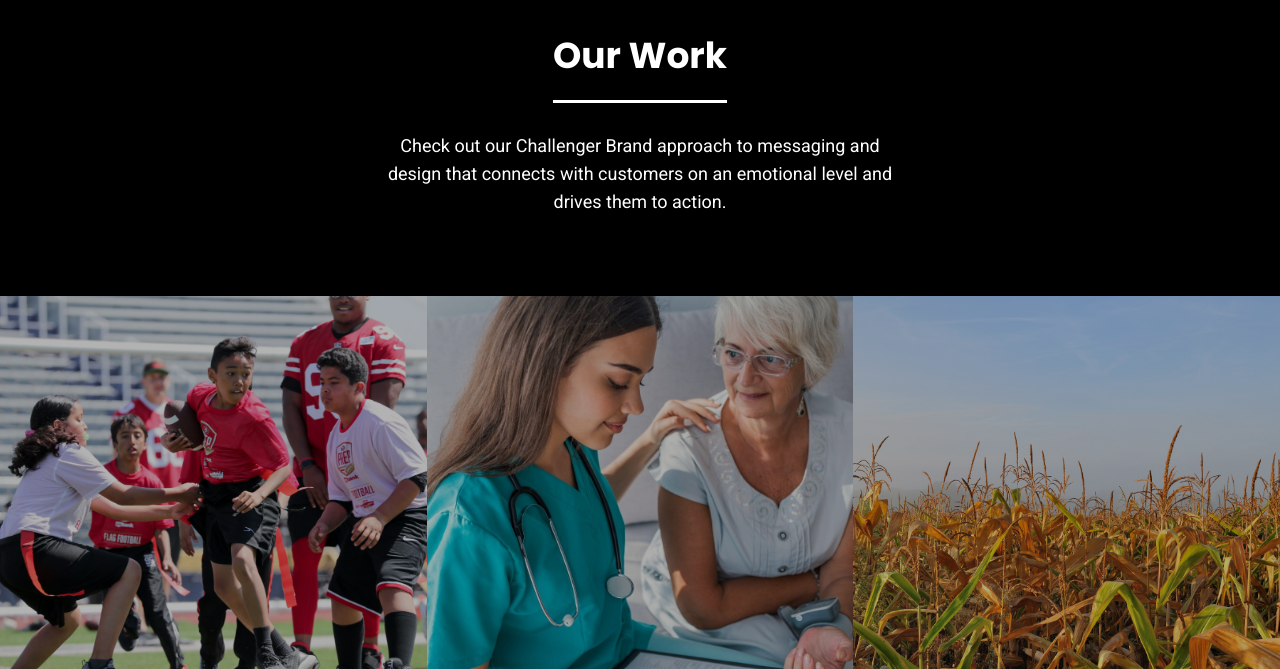
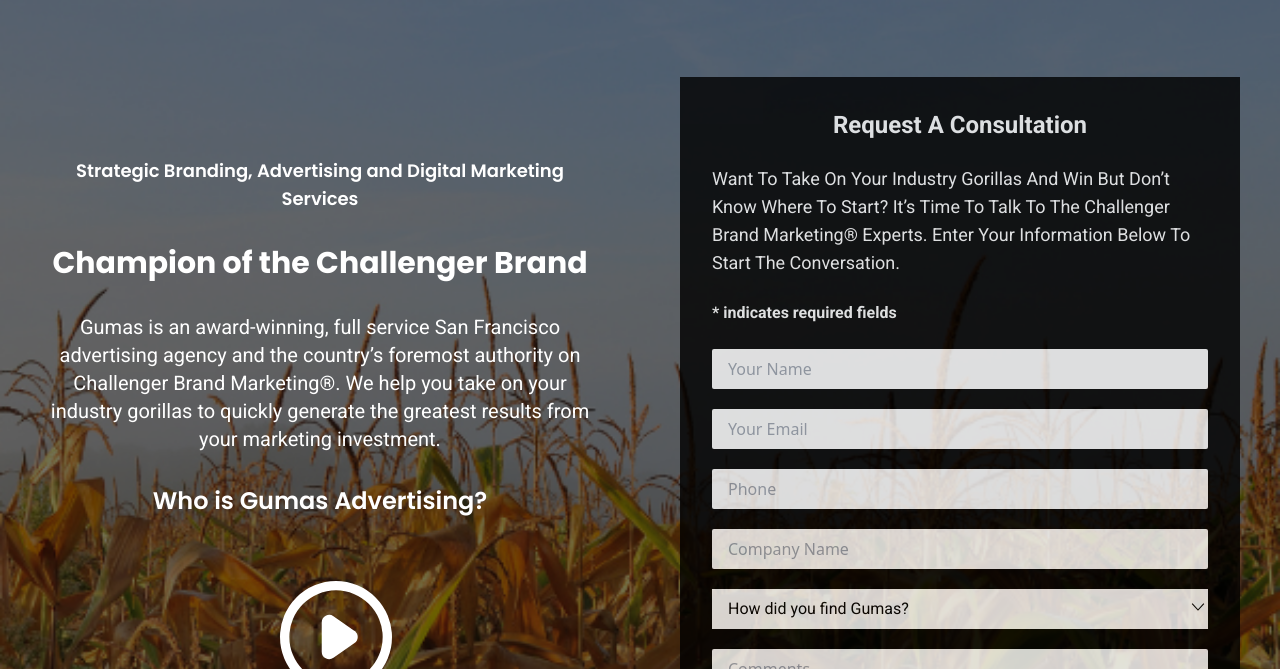
Before and after one commit to bluppco/gumas.com, an Astro site: page / in a window 1280 px wide. Shown: the part 131-800 px from the top of the page. Built offline with nearby package versions, Linux system fonts and the light colour scheme; Astro itself is replaced by a stand-in of ours.

Commit message:
feat: created hero section

```diff
--- /dev/null
+++ b/src/atoms/atoms-nandini/buttons/red-hover-white/index.astro
@@ -0,0 +1,3 @@
+<button class="text-white bg-red-800 px-12 py-3 leading-4 tracking-wide capitalize font-lato transition ease-linear delay-200 duration-300 hover:bg-white hover:text-red-800 font-extrabold">
+    <slot/>
+</button>
--- a/src/atoms/atoms-nandini/buttons/red/index.astro
+++ b/src/atoms/atoms-nandini/buttons/red/index.astro
@@ -1,3 +1,3 @@
-<button class="text-white bg-red-800 px-12 py-3 leading-4 tracking-wide capitalize font-lato transition ease-linear delay-200 duration-300 hover:bg-white hover:text-red-800 font-extrabold">
+<button class="bg-red-600 text-white font-roboto font-semibold text-xl w-full py-2">
     <slot/>
 </button>
--- /dev/null
+++ b/src/atoms/atoms-nandini/headings/three/2xl/semibold/center/white/index.astro
@@ -0,0 +1,3 @@
+<h3 class="font-semibold text-2xl font-poppins text-white text-center">
+    <slot/>
+</h3>
--- /dev/null
+++ b/src/atoms/atoms-nandini/headings/two/2xl/bold/capitalize/center/white/index.astro
@@ -0,0 +1,3 @@
+<h2 class="text-white capitalize text-center font-bold text-2xl font-roboto">
+    <slot/>
+</h2>
--- /dev/null
+++ b/src/atoms/atoms-nandini/headings/two/3xl/bold/center/white/index.astro
@@ -0,0 +1,3 @@
+<h2 class="text-white text-center font-bold text-3xl font-poppins">
+    <slot/>
+</h2>
--- /dev/null
+++ b/src/atoms/atoms-nandini/paragraphs/bold/white/index.astro
@@ -0,0 +1,3 @@
+<p class="text-white font-roboto font-bold">
+    <slot/>
+</p>
--- /dev/null
+++ b/src/atoms/atoms-nandini/paragraphs/lg/capitalize/white/index.astro
@@ -0,0 +1,3 @@
+<p class="text-white font-roboto text-lg capitalize">
+    <slot/>
+</p>
--- /dev/null
+++ b/src/atoms/atoms-nandini/paragraphs/lg/semibold/center/white/index.astro
@@ -0,0 +1,3 @@
+<p class="font-poppins font-semibold text-lg text-white text-center">
+    <slot/>
+</p>
--- /dev/null
+++ b/src/atoms/atoms-nandini/paragraphs/roboto/index.astro
@@ -0,0 +1,3 @@
+<p class="font-roboto">
+    <slot/>
+</p>
--- /dev/null
+++ b/src/atoms/atoms-nandini/paragraphs/xl/center/white/index.astro
@@ -0,0 +1,3 @@
+<p class="text-white font-roboto text-center text-xl">
+    <slot/>
+</p>
--- a/src/components/common/header/index.astro
+++ b/src/components/common/header/index.astro
@@ -19,7 +19,7 @@ import MobileHeader from "@/components/common/header/mobile-header/index.astro"
 import NavigationBar from "@/components/common/header/navigation-bar/index.astro"
 
 // IMPORT ASTRO ATOMS
-import ButtonRed from "@/atoms/atoms-nandini/buttons/red/index.astro"
+import ButtonRedHoverWhite from "@/atoms/atoms-nandini/buttons/red-hover-white/index.astro"
 import Link from "@/atoms/links/index.astro"
 import PictureInternal from "@/atoms/picture/internal/index.astro"
 
@@ -57,7 +57,7 @@ const services_text = services.title
             </div>
             <div>
                 <Link aria_label={ button_link } href={ button_link }>
-                    <ButtonRed>{ button_text }</ButtonRed>
+                    <ButtonRedHoverWhite>{ button_text }</ButtonRedHoverWhite>
                 </Link>
             </div>
         </div>
--- a/src/components/home/hero/index.astro
+++ b/src/components/home/hero/index.astro
@@ -0,0 +1,114 @@
+---
+
+// IMPORT ASTRO LAYOUTS
+import Container from "@/layouts/container/index.astro"
+
+// IMPORT ASTRO ATOMS
+import ButtonRed from "@/atoms/atoms-nandini/buttons/red/index.astro"
+import Link from "@/atoms/links/index.astro"
+import HeadingThree2xlSemiboldCenterWhite from "@/atoms/atoms-nandini/headings/three/2xl/semibold/center/white/index.astro"
+import HeadingTwo2xlBoldCapitalizeCenterWhite from "@/atoms/atoms-nandini/headings/two/2xl/bold/capitalize/center/white/index.astro"
+import HeadingTwo3xlBoldCenterWhite from "@/atoms/atoms-nandini/headings/two/3xl/bold/center/white/index.astro"
+import ParagraphBoldWhite from "@/atoms/atoms-nandini/paragraphs/bold/white/index.astro"
+import ParagraphExtraLargeCenterWhite from "@/atoms/atoms-nandini/paragraphs/xl/center/white/index.astro"
+import ParagrahLargeCapitalizeWhite from "@/atoms/atoms-nandini/paragraphs/lg/capitalize/white/index.astro"
+import ParagraphLargeSemiboldCenterWhite from "@/atoms/atoms-nandini/paragraphs/lg/semibold/center/white/index.astro"
+import ParagraphRoboto from "@/atoms/atoms-nandini/paragraphs/roboto/index.astro"
+import PictureInternal from "@/atoms/picture/internal/index.astro"
+
+// INPUT ARRAY
+const input = [
+
+    {
+        name:"your name"
+    },
+    {
+        name:"your email"
+    },
+    {
+        name:"phone"
+    },
+    {
+        name:"company name"
+    },
+
+]
+
+// HARDCODED DATA
+const data ={
+
+    button_text:"Submit",
+    description1:"Strategic Branding, Advertising and Digital Marketing Services",
+    description2:"Gumas is an award-winning, full service San Francisco advertising agency and the country’s foremost authority on Challenger Brand Marketing®. We help you take on your industry gorillas to quickly generate the greatest results from your marketing investment.",
+    description3:"Want To Take On Your Industry Gorillas And Win But Don’t Know Where To Start? It’s Time To Talk To The Challenger Brand Marketing® Experts. Enter Your Information Below To Start The Conversation.",
+    description4:"How did you find Gumas?",
+    sub_title:"Who is Gumas Advertising?",
+    sub_title2:"* indicates required fields",
+    title:"Champion of the Challenger Brand",
+    title2:"Request A Consultation",
+
+}
+
+---
+<section>
+    <div class="relative">
+        <div class="size-screen">
+            <PictureInternal
+                alternative_text=""
+                source="/images/our-work-3.webp"
+            />
+        </div>
+        <div class="absolute bg-black opacity-55 inset-0"></div>
+    </div>
+    <Container>
+        <div class="space-y-5 md:space-y-0 md:grid md:grid-cols-2 absolute inset-0 top-10 md:top-52">
+            <div class="mt-20 space-y-8 mx-10">
+                <ParagraphLargeSemiboldCenterWhite>{ data.description1 }</ParagraphLargeSemiboldCenterWhite>
+                <HeadingTwo3xlBoldCenterWhite>{ data.title }</HeadingTwo3xlBoldCenterWhite>
+                <ParagraphExtraLargeCenterWhite>{ data.description2 }</ParagraphExtraLargeCenterWhite>
+                <div>
+                    <HeadingThree2xlSemiboldCenterWhite>{ data.sub_title }</HeadingThree2xlSemiboldCenterWhite>
+                    <div class="size-28 my-16 mx-40 xl:mx-60">
+                        <Link href="/#">
+                            <PictureInternal
+                                alternative_text="Icon"
+                                source="/icons/player.svg"
+                            />
+                        </Link>
+                    </div>
+                </div>
+            </div>
+            <div class="bg-black opacity-80 p-8 mx-10 space-y-6">
+                <HeadingTwo2xlBoldCapitalizeCenterWhite>{ data.title2 }</HeadingTwo2xlBoldCapitalizeCenterWhite>
+                <ParagrahLargeCapitalizeWhite>{ data.description3 }</ParagrahLargeCapitalizeWhite>
+                <ParagraphBoldWhite>{ data.sub_title2 }</ParagraphBoldWhite>
+                <div class="space-y-5">
+                    {
+
+                        input.map( ( item ) =>{
+
+                            return (
+
+                            <input type="text" class="w-full outline-none capitalize rounded-sm py-2 pl-4" placeholder={ item.name }/>
+
+                            )
+
+                        })
+
+                    }
+                    <div class="bg-white w-full py-2 pl-4 flex justify-between">
+                        <ParagraphRoboto>{ data.description4 }</ParagraphRoboto>
+                        <span class="inline-block size-5">
+                            <PictureInternal
+                                alternative_text=""
+                                source="/icons/down-arrow.svg"
+                            />
+                        </span>
+                    </div>
+                    <input type="text" class="w-full outline-none capitalize rounded-sm pt-2 pb-20 pl-4" placeholder="comments" />
+                </div>
+                <ButtonRed>{ data.button_text }</ButtonRed>
+            </div>
+        </div>
+    </Container>
+</section>
```
Also changed, not shown: public/icons/down-arrow.svg (added), public/icons/player.svg (added).
